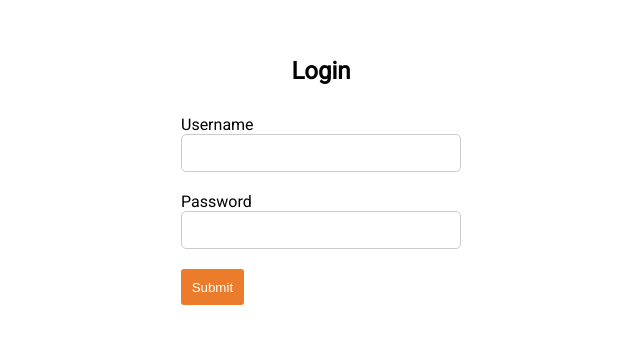
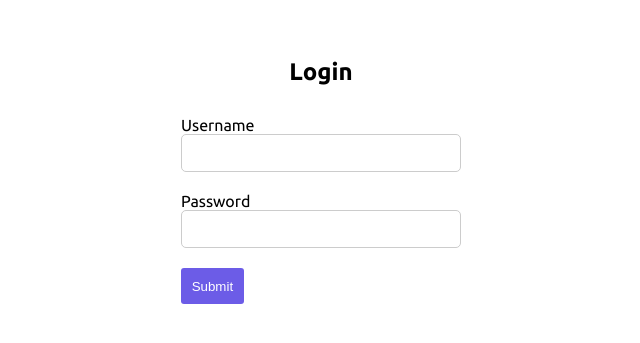
Before and after one commit to NicolaiHygino/bookstore-softdesign, a React (Create React App) app: page / in a window 1280 px wide. Shown: the part 219-562 px from the top of the page, without its empty margins (319-959 px from the left). Built offline with nearby package versions, Linux system fonts and the light colour scheme.

Commit message:
feat (globalStyle): Changing roboto font to unbuntu

```diff
--- a/src/globalStyles.js
+++ b/src/globalStyles.js
@@ -2,7 +2,7 @@ import { createGlobalStyle } from "styled-components";
 
 export const GlobalStyle = createGlobalStyle`
   :root {
-    --main-color: #EA7C2C;
+    --main-color: #6c5ce7;
     --error: #e74c3c;
   }
 
@@ -16,7 +16,7 @@ export const GlobalStyle = createGlobalStyle`
   }
 
   body {
-    font-family: 'Roboto', sans-serif;
+    font-family: 'Ubuntu', sans-serif;
   }
 
   h1, h2, h3, h4, h5, h6, p {
```
